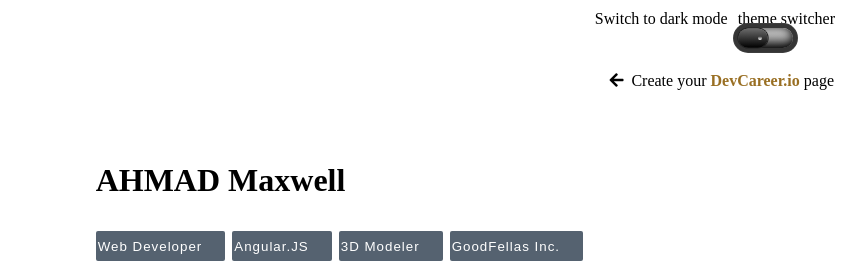
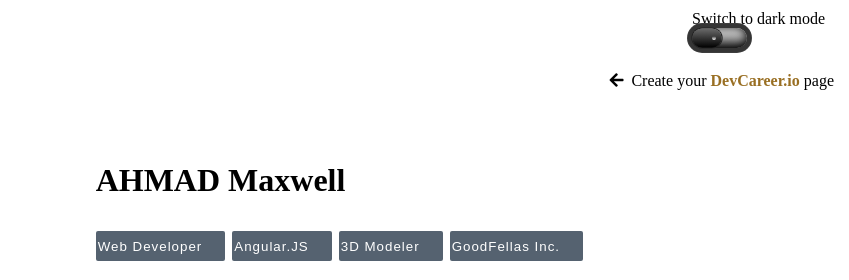
Before and after one commit to MaxAhmad/devcareers-profile, a plain HTML site: page index.html in a window 1280 px wide. Shown: the top 280 px of the page, 431-1280 px from the left. Drawn offline with Linux system fonts and the light colour scheme.

Commit message:
Update index.html

```diff
--- a/index.html
+++ b/index.html
@@ -24,9 +24,9 @@
             <div class="switch-column">
                 <p class="dumTex green"></p>
                  <div class="end">
+                     <label for="checkbox">
+                      <div class="switch-text"><span class="darkMode">Switch to dark mode</span><span class="lightMode">Switch to light mode</span></div>
 
-                      <div class="switch-text"><span class="darkMode">Switch to dark mode</span><span class="lightMode">Switch to light mode</span></div>
-                     <label for="checkbox"> <div class="theme">theme switcher</div>
                         <input type="checkbox" id="checkbox">
                      </label>
                  </div>
```
